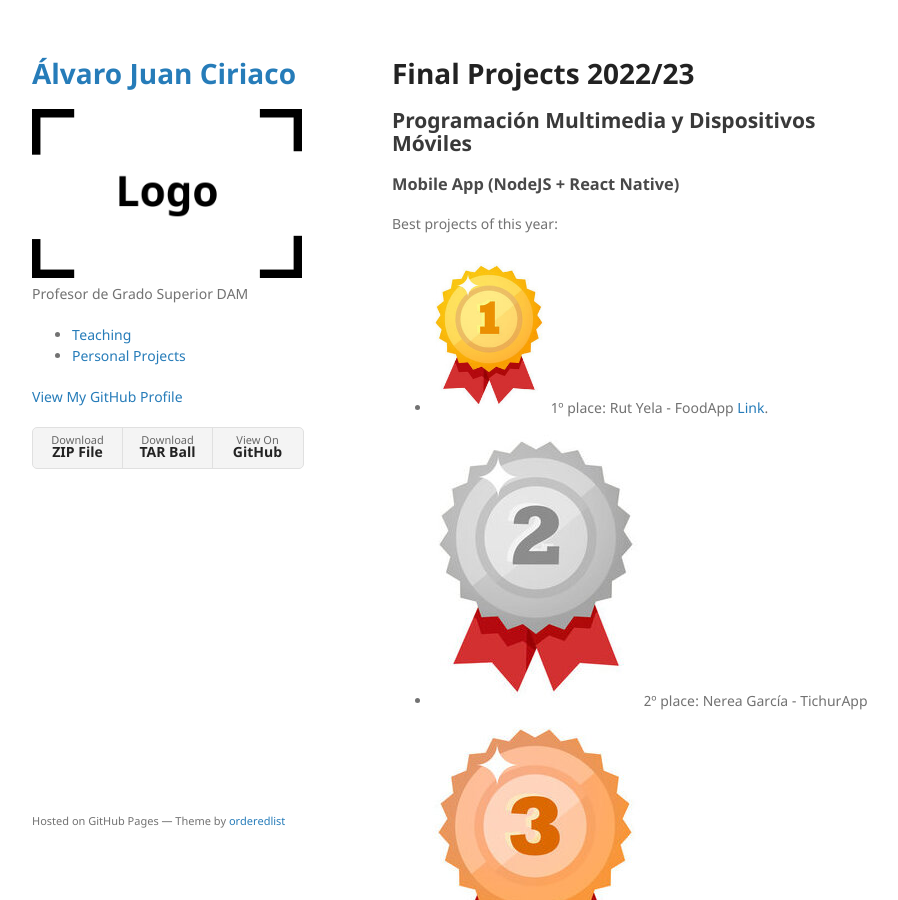
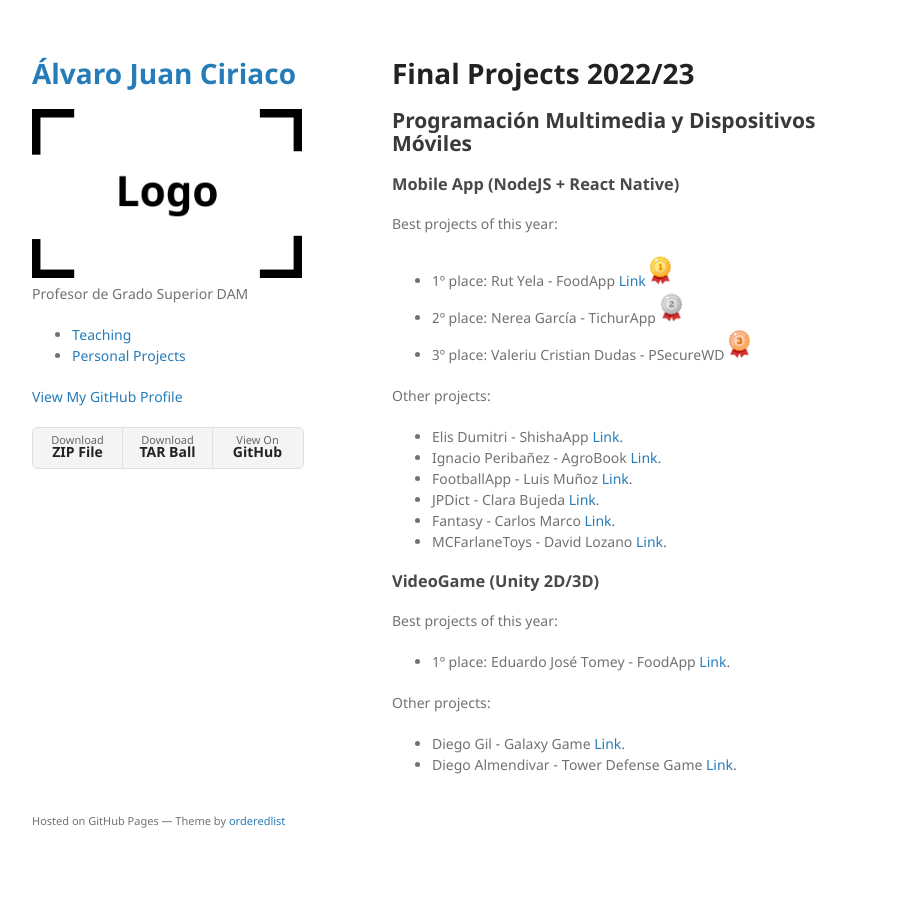
Before and after one commit to ajuan-salesianos/ajuan-salesianos.github.io, a Jekyll site: the page built from teaching/pmdm/pmdm-2022-23.md, in a window 1280 px wide and 900 px high. Shown: the whole window, without its empty margins (178-1076 px from the left). Built offline with Jekyll 4.4.1, drawn with Linux system fonts in a browser that asks for light colours; our own code applies the rules of GitHub Pages for plain Markdown files.

Commit message:
PMDM Projects 2022/23

```diff
--- a/teaching/pmdm/pmdm-2022-23.md
+++ b/teaching/pmdm/pmdm-2022-23.md
@@ -8,9 +8,9 @@ layout: default
 
 ### Mobile App (NodeJS + React Native)
 Best projects of this year:
-*   ![First place](/assets/img/1place.jpg){: width="25%"} 1º place: Rut Yela - FoodApp [Link](https://www.youtube.com/watch?v=WEpBaJhmlVg).
-*   ![Second place](/assets/img/2place.jpg) 2º place: Nerea García - TichurApp
-*   ![Third place](/assets/img/3place.jpg) 3º place: Valeriu Cristian Dudas - PSecureWD
+*   1º place: Rut Yela - FoodApp [Link](https://www.youtube.com/watch?v=WEpBaJhmlVg) ![First place](/assets/img/1place.jpg){: width="5%"}
+*   2º place: Nerea García - TichurApp ![Second place](/assets/img/2place.jpg){: width="5%"}
+*   3º place: Valeriu Cristian Dudas - PSecureWD ![Third place](/assets/img/3place.jpg){: width="5%"}
 
 Other projects:
 *   Elis Dumitri - ShishaApp [Link](https://youtube.com/shorts/VQBT6S1H8Aw).
```
